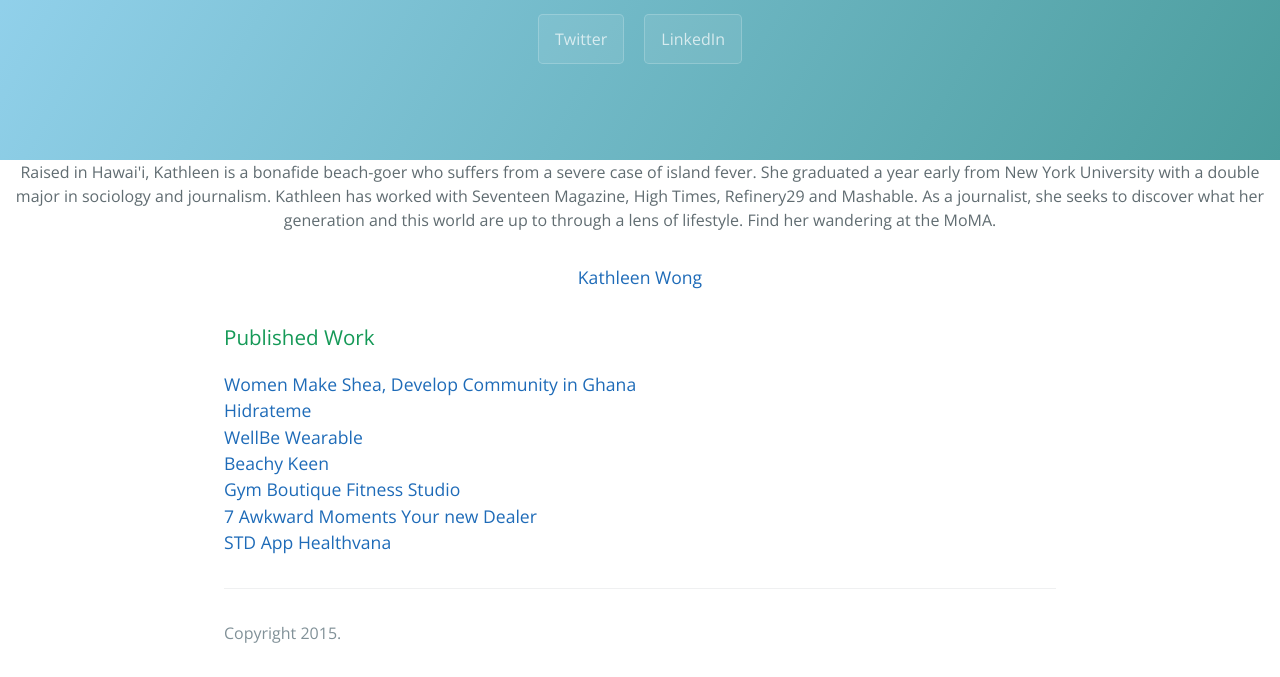
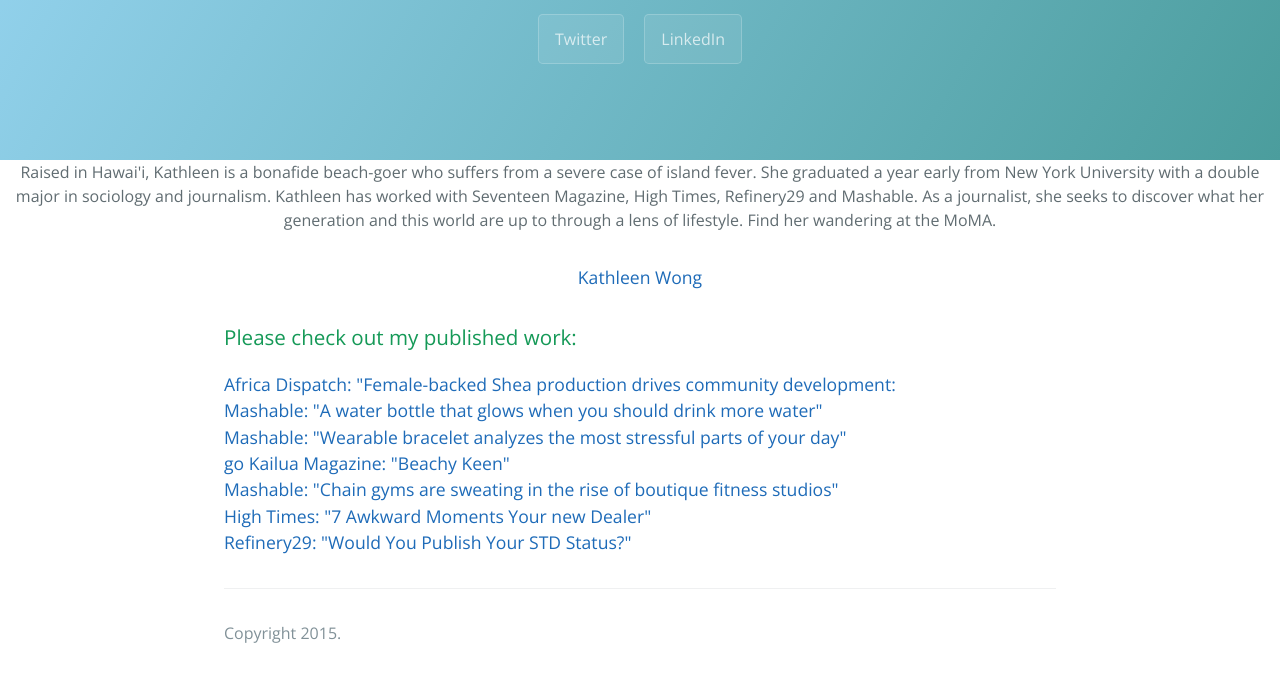
Before and after one commit to kwong033194/katmarwong, a plain HTML site: page index.html in a window 1280 px wide. Shown: the part 176-853 px from the top of the page. Drawn offline with nearby package versions, Linux system fonts and the light colour scheme; a script that the page names is missing.

Commit message:
New link titles

```diff
--- a/index.html
+++ b/index.html
@@ -25,15 +25,15 @@
 
     <section class="main-content">
       <center><script async src="https://static.medium.com/embed.js"></script><a class="m-profile" href="https://medium.com/@kathleenwong">Kathleen Wong</a></center>
-      <h3><span class="octicon octicon-link"></span>Published Work</h3>
+      <h3><span class="octicon octicon-link"></span>Please check out my published work:</h3>
       <p>
-        <a href="http://journalism.nyu.edu/publishing/africadispatch/2014/07/02/women-make-shea-develop-community-in-ghana/">Women Make Shea, Develop Community in Ghana</a><br>
-        <a href="http://mashable.com/2015/06/09/hidrateme/">Hidrateme</a><br>
-        <a href="http://mashable.com/2015/05/28/wellbe-wearable/">WellBe Wearable</a><br>
-        <a href="http://www.gokailuamagazine.com/2014/11/community/beachy-keen/">Beachy Keen</a><br>
-        <a href="http://mashable.com/2015/06/17/gym-boutique-fitness-studio/">Gym Boutique Fitness Studio</a><br>
-        <a href="http://www.hightimes.com/read/7-awkward-moments-your-new-dealer">7 Awkward Moments Your new Dealer</a><br>
-        <a href="http://www.refinery29.com/2014/10/75194/std-app-healthvana">STD App Healthvana</a>
+        <a href="http://journalism.nyu.edu/publishing/africadispatch/2014/07/02/women-make-shea-develop-community-in-ghana/">Africa Dispatch: "Female-backed Shea production drives community development:</a><br>
+        <a href="http://mashable.com/2015/06/09/hidrateme/">Mashable: "A water bottle that glows when you should drink more water"</a><br>
+        <a href="http://mashable.com/2015/05/28/wellbe-wearable/">Mashable: "Wearable bracelet analyzes the most stressful parts of your day"</a><br>
+        <a href="http://www.gokailuamagazine.com/2014/11/community/beachy-keen/">go Kailua Magazine: "Beachy Keen"</a><br>
+        <a href="http://mashable.com/2015/06/17/gym-boutique-fitness-studio/">Mashable: "Chain gyms are sweating in the rise of boutique fitness studios"</a><br>
+        <a href="http://www.hightimes.com/read/7-awkward-moments-your-new-dealer">High Times: "7 Awkward Moments Your new Dealer"</a><br>
+        <a href="http://www.refinery29.com/2014/10/75194/std-app-healthvana">Refinery29: "Would You Publish Your STD Status?"</a>
       </p>
 
       <footer class="site-footer">
```
